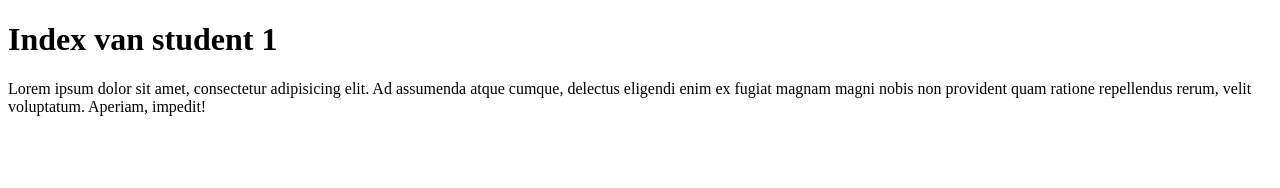
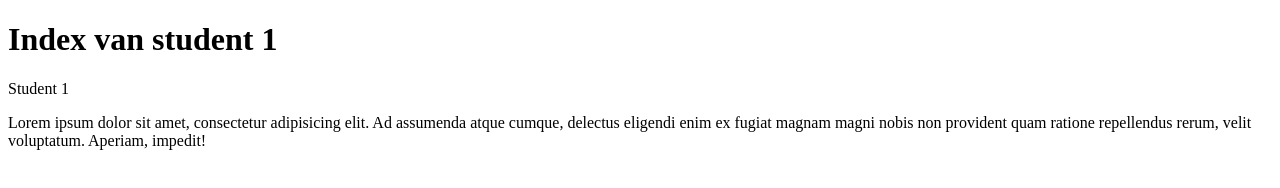
Before and after one commit to pverhaert/gittest, a plain HTML site: page index.html in a window 1280 px wide. Drawn offline with Linux system fonts and the light colour scheme.

Commit message:
update 2

```diff
--- a/index.html
+++ b/index.html
@@ -7,6 +7,7 @@
 </head>
 <body>
 <h1>Index van student 1</h1>
+<p>Student 1</p>
 <p>Lorem ipsum dolor sit amet, consectetur adipisicing elit. Ad assumenda atque cumque, delectus eligendi enim ex fugiat
     magnam magni nobis non provident quam ratione repellendus rerum, velit voluptatum. Aperiam, impedit!</p>
 
```
